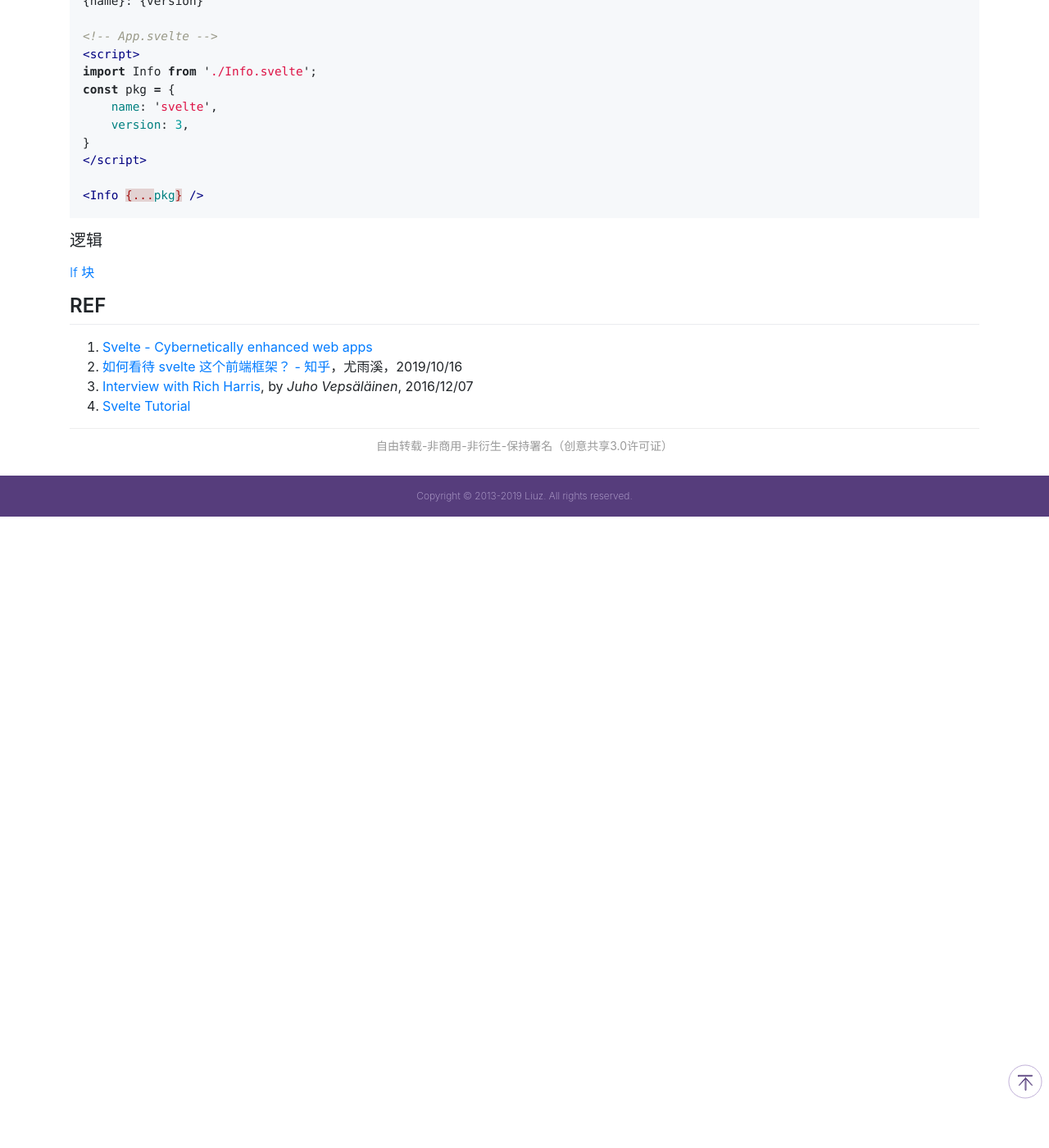
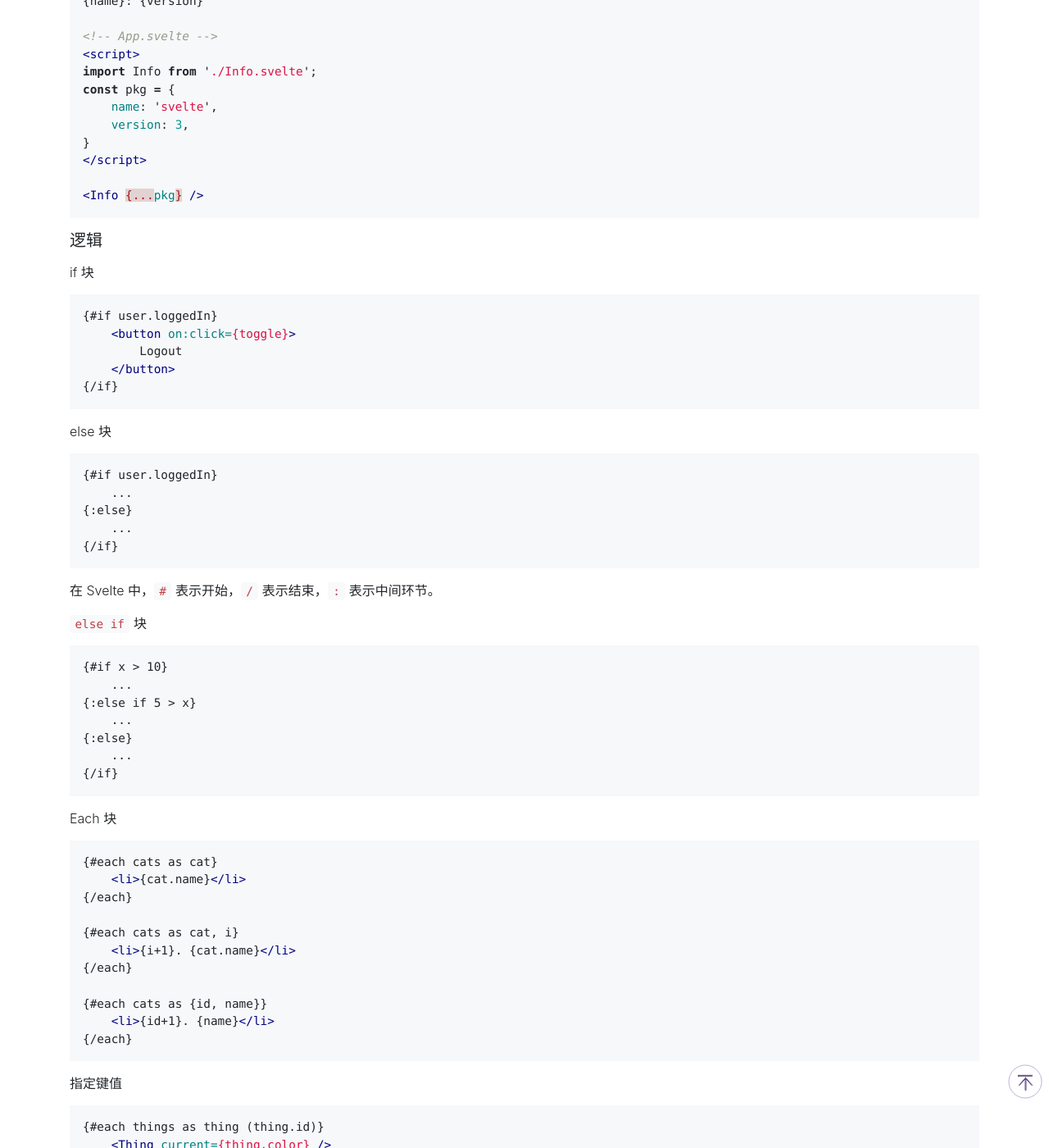
Before and after one commit to liuzhuan/liuzhuan.github.io, a Jekyll site: the page built from _posts/2019-11-24-svelte-tutorial.md, in a window 1280 px wide and 1400 px high, scrolled down 3992 px. Shown: the whole window at 82% size. Built offline with Jekyll 4.4.1, drawn with Linux system fonts in a browser that asks for light colours; nearby versions of some CDN libraries; comment, search, counter and statistics services are not loaded; before the commit the page ends 4622 px from its top, so only the background shows below that.

Commit message:
docs(svelte): add logic blocks

````diff
--- a/_posts/2019-11-24-svelte-tutorial.md
+++ b/_posts/2019-11-24-svelte-tutorial.md
@@ -208,7 +208,65 @@ const pkg = {
 
 ### 逻辑
 
-[If 块](https://svelte.dev/tutorial/if-blocks)
+if 块
+
+```html
+{#if user.loggedIn}
+    <button on:click={toggle}>
+        Logout
+    </button>
+{/if}
+```
+
+else 块
+
+```html
+{#if user.loggedIn}
+    ...
+{:else}
+    ...
+{/if}
+```
+
+在 Svelte 中，`#` 表示开始，`/` 表示结束，`:` 表示中间环节。
+
+`else if` 块
+
+```html
+{#if x > 10}
+    ...
+{:else if 5 > x}
+    ...
+{:else}
+    ...
+{/if}
+```
+
+Each 块
+
+```html
+{#each cats as cat}
+    <li>{cat.name}</li>
+{/each}
+
+{#each cats as cat, i}
+    <li>{i+1}. {cat.name}</li>
+{/each}
+
+{#each cats as {id, name}}
+    <li>{id+1}. {name}</li>
+{/each}
+```
+
+指定键值
+
+```html
+{#each things as thing (thing.id)}
+    <Thing current={thing.color} />
+{/each}
+```
+
+[Await blocks](https://svelte.dev/tutorial/await-blocks)
 
 ## REF
 
````
